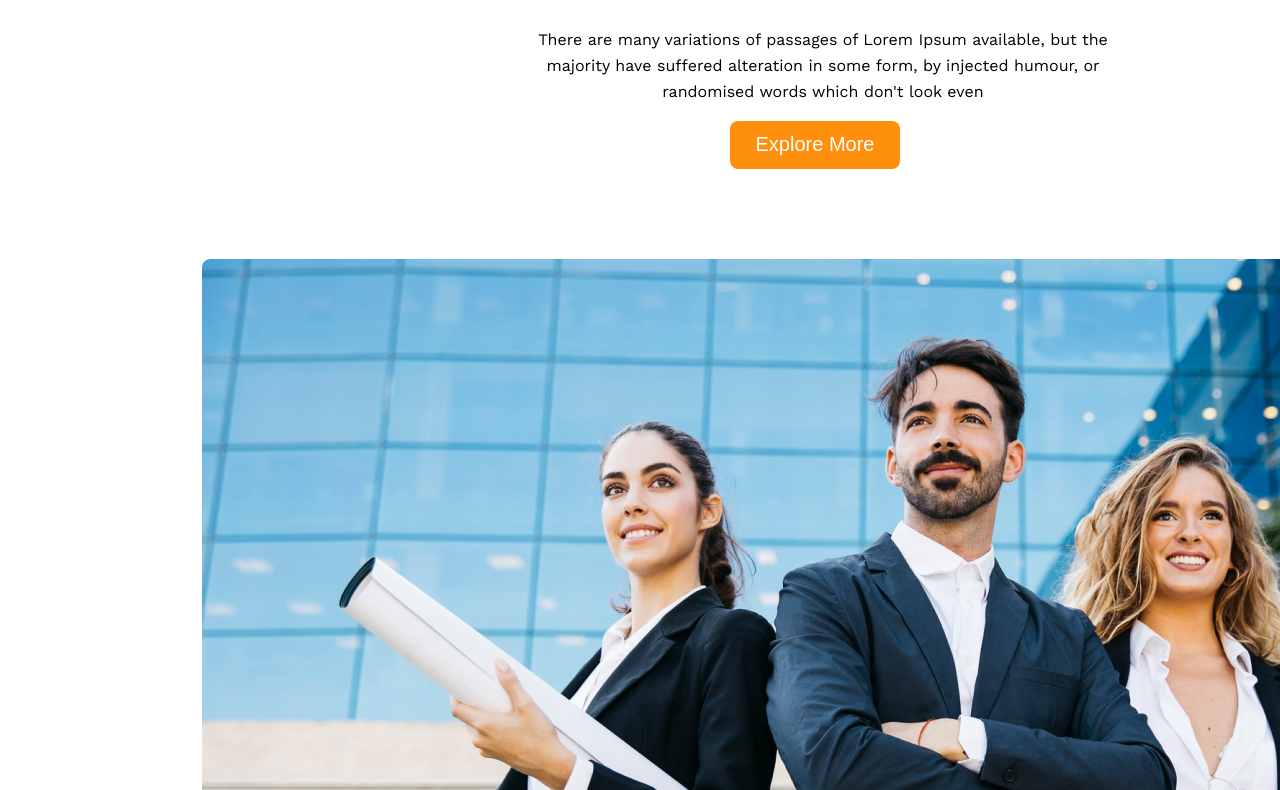
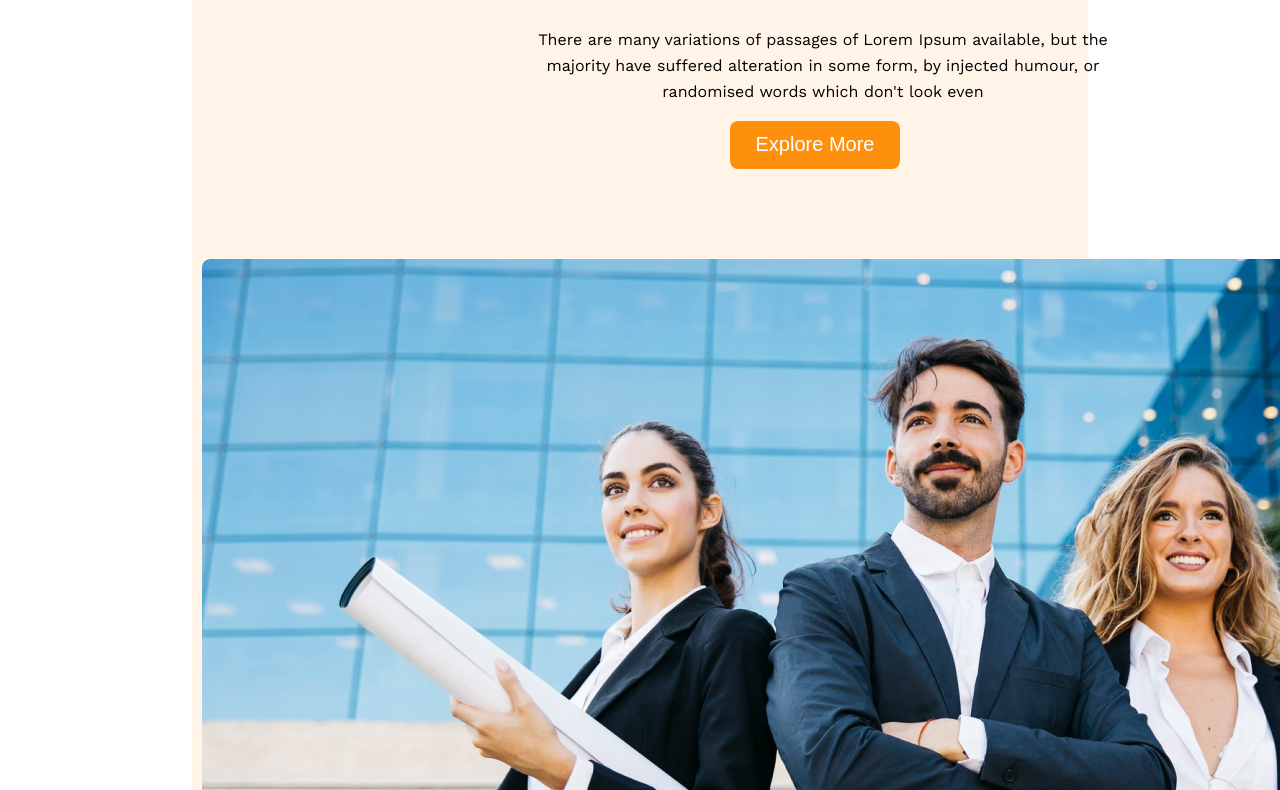
Before and after one commit to saifcse29/project02, a plain HTML site: page index.html in a window 1280 px wide. Shown: the part 443-1233 px from the top of the page. Drawn offline with nearby package versions, Linux system fonts and the light colour scheme.

Commit message:
final-changes

```diff
--- a/style.css
+++ b/style.css
@@ -9,6 +9,7 @@ header {
   padding: 10px;
   margin-left: 15%;
   margin-right: 15%;
+  background-color:#fff4e7 ;
 }
 
 nav {
```
